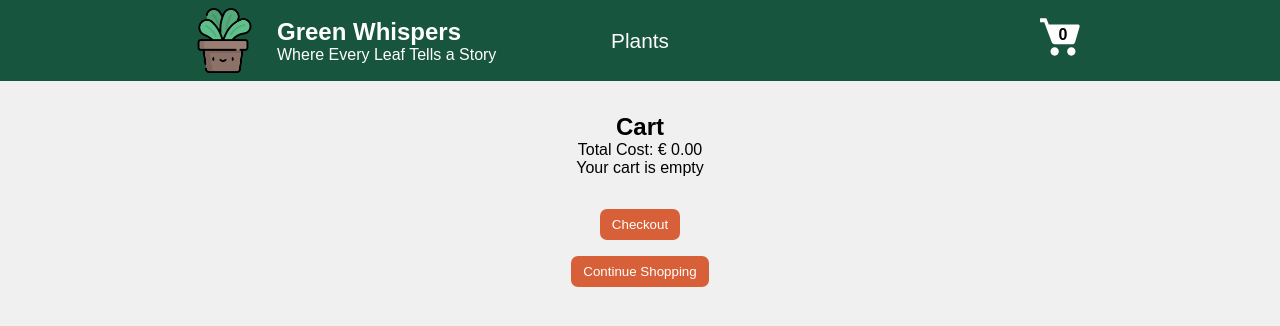
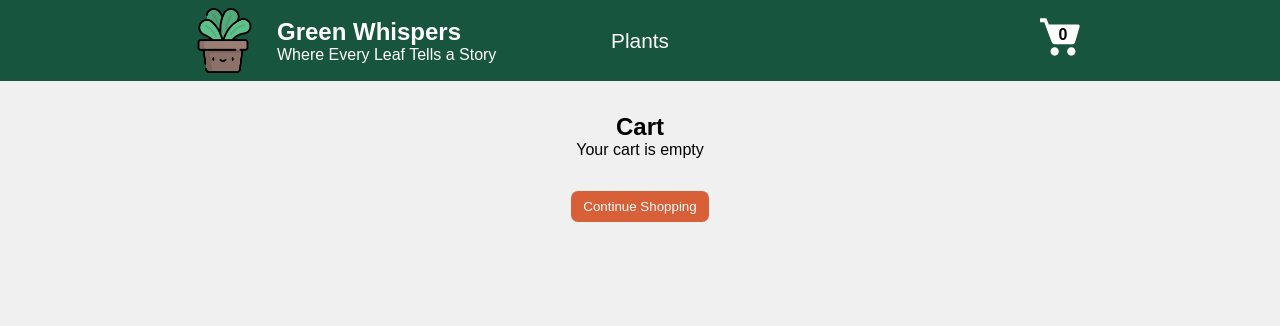
Before and after one commit to xenie16/Plant-Nursery, a React (Vite) app: page /cart in a window 1280 px wide. Shown: the top 326 px of the page. Built offline with nearby package versions, Linux system fonts and the light colour scheme.

Commit message:
Ensured total price and checkout button only show if items are in cart

```diff
--- a/src/pages/Cart.jsx
+++ b/src/pages/Cart.jsx
@@ -43,10 +43,11 @@ function Cart() {
       <Navbar />
       <section className="cart">
         <h1>Cart</h1>
-        <p>Total Cost: € {totalPrice}</p>
         {cartItems.length === 0 ? (
           <p>Your cart is empty</p>
         ) : (
+          <>
+            <p>Total Cost: € {totalPrice}</p>
             <div className="cart-items">
               {cartItems.map((item) => (
                 <div key={item.product.id} className="cart-items__product">
@@ -66,7 +67,10 @@ function Cart() {
                       <button
                         className="cart-items__product-removeButton"
                         onClick={() =>
-                        handleQuantityChange(item.product.id, item.quantity - 1)
+                          handleQuantityChange(
+                            item.product.id,
+                            item.quantity - 1
+                          )
                         }
                         type="button"
                       >
@@ -78,7 +82,10 @@ function Cart() {
                       <button
                         className="cart-items__product-addButton"
                         onClick={() =>
-                        handleQuantityChange(item.product.id, item.quantity + 1)
+                          handleQuantityChange(
+                            item.product.id,
+                            item.quantity + 1
+                          )
                         }
                         type="button"
                       >
@@ -100,11 +107,14 @@ function Cart() {
                 </div>
               ))}
             </div>
+          </>
         )}
         <div className="cart__buttons">
+          {cartItems.length !== 0 && (
             <button onClick={checkoutAlert} type="button">
               Checkout
             </button>
+          )}
           <button onClick={productPageRedirect} type="button">
             Continue Shopping
           </button>
```
Lines whose indentation alone changed are shown as unchanged.
